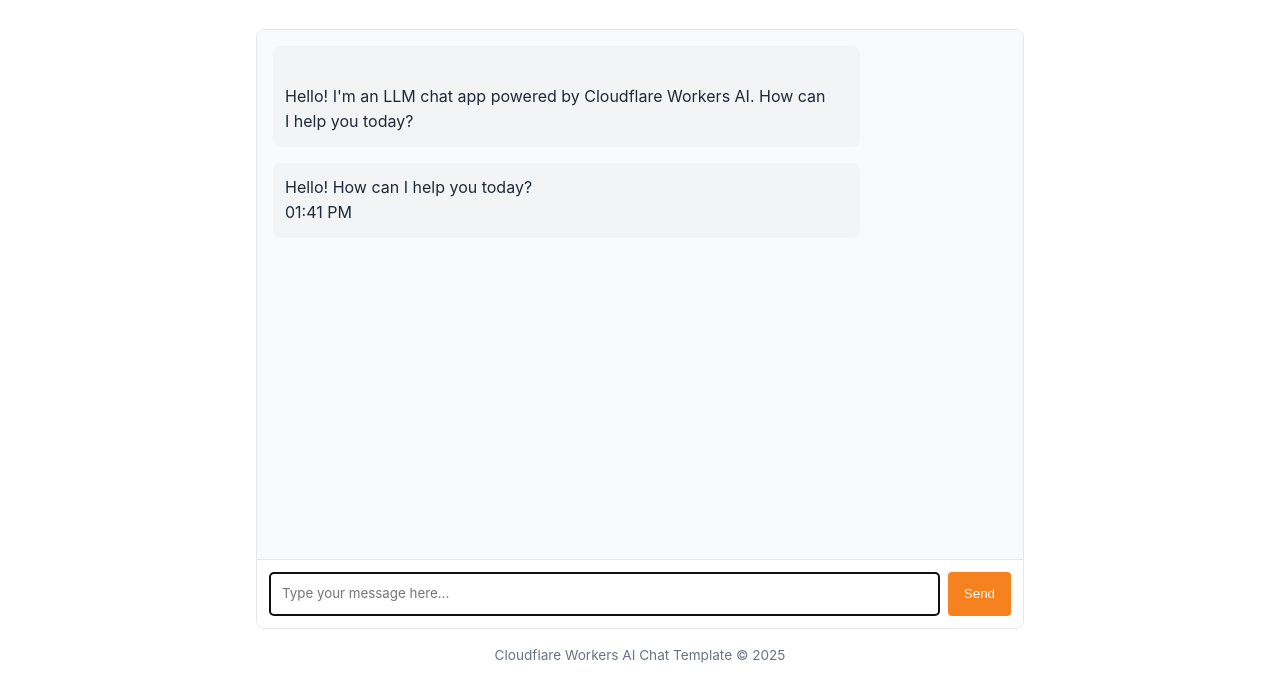
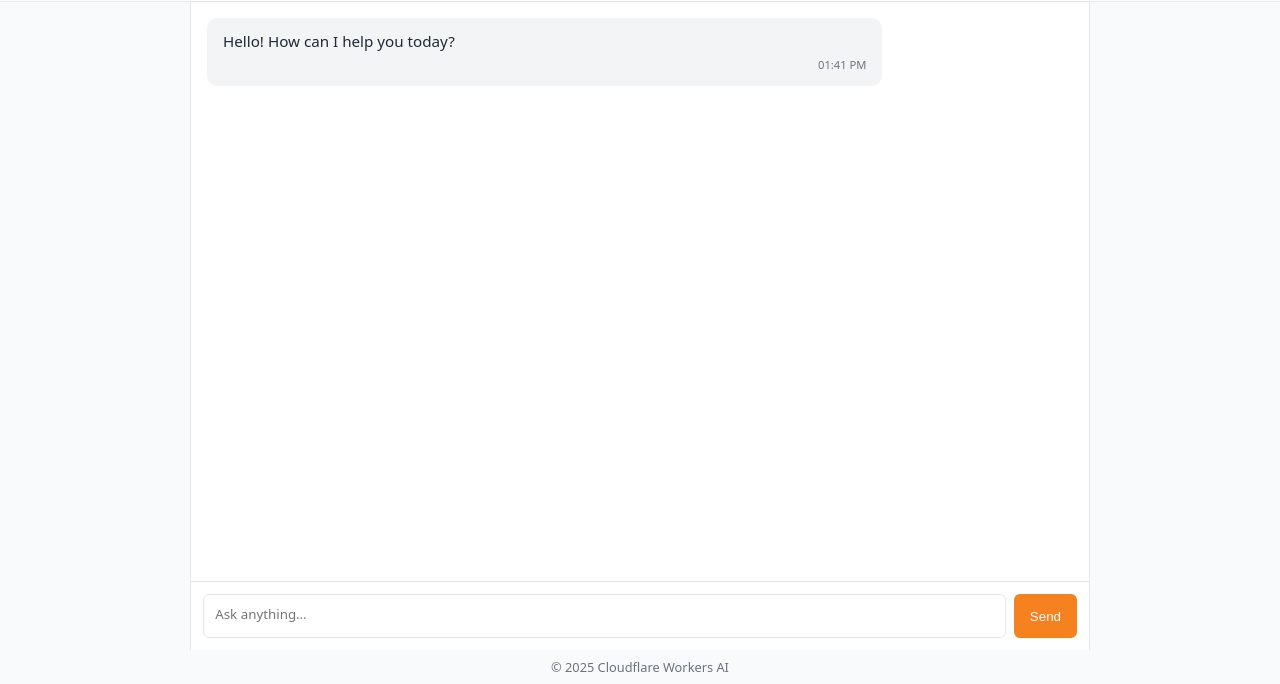
Before and after one commit to M9204/chatter, a website: page public/index.html in a window 1280 px wide. Shown: the part 116-800 px from the top of the page. Drawn offline with Linux system fonts and the light colour scheme.

Commit message:
Update index.html

```diff
--- a/public/index.html
+++ b/public/index.html
@@ -3,181 +3,168 @@
 <head>
 	<meta charset="UTF-8" />
 	<meta name="viewport" content="width=device-width, initial-scale=1.0" />
-		<title>LLM Chat App</title>
+	<title>Cloudflare AI Chat</title>
+
 	<style>
 		:root {
-				--primary-color: #f6821f;
+			--primary: #f6821f;
 			--primary-hover: #e67e22;
-				--light-bg: #f9fafb;
-				--border-color: #e5e7eb;
-				--text-color: #1f2937;
-				--text-light: #6b7280;
-				--user-msg-bg: #fff2e6;
-				--assistant-msg-bg: #f3f4f6;
+			--bg: #f9fafb;
+			--panel: #ffffff;
+			--border: #e5e7eb;
+			--text: #1f2937;
+			--muted: #6b7280;
+			--user-msg: #fff2e6;
+			--ai-msg: #f3f4f6;
 		}
 
-			* {
-				box-sizing: border-box;
-				margin: 0;
-				padding: 0;
-			}
+		* { box-sizing: border-box; }
 
 		body {
-				font-family:
-					-apple-system, BlinkMacSystemFont, "Segoe UI", Roboto, Oxygen, Ubuntu,
-					Cantarell, sans-serif;
-				line-height: 1.6;
-				color: var(--text-color);
-				max-width: 800px;
-				margin: 0 auto;
-				padding: 1rem;
+			margin: 0;
+			font-family: system-ui, -apple-system, Segoe UI, Roboto, sans-serif;
+			background: var(--bg);
+			color: var(--text);
+			height: 100vh;
+			display: flex;
+			flex-direction: column;
 		}
 
 		header {
 			text-align: center;
-				margin-bottom: 2rem;
-				padding: 1rem 0;
-				border-bottom: 1px solid var(--border-color);
+			padding: 1rem;
+			border-bottom: 1px solid var(--border);
+			background: var(--panel);
 		}
 
 		h1 {
-				font-size: 1.5rem;
-				color: var(--primary-color);
+			margin: 0;
+			font-size: 1.4rem;
+			color: var(--primary);
 		}
 
 		.chat-container {
+			flex: 1;
 			display: flex;
 			flex-direction: column;
-				height: calc(100vh - 200px);
-				min-height: 400px;
-				border: 1px solid var(--border-color);
-				border-radius: 8px;
-				overflow: hidden;
+			max-width: 900px;
+			width: 100%;
+			margin: 0 auto;
+			border-left: 1px solid var(--border);
+			border-right: 1px solid var(--border);
+			background: var(--panel);
 		}
 
 		.chat-messages {
 			flex: 1;
 			overflow-y: auto;
 			padding: 1rem;
-				background-color: var(--light-bg);
+			scroll-behavior: smooth;
 		}
 
 		.message {
-				margin-bottom: 1rem;
-				padding: 0.75rem;
-				border-radius: 8px;
-				max-width: 80%;
-			}
-
-			.message p {
-				white-space: pre-line;
-				margin: 0;
-				overflow-wrap: anywhere;
+			max-width: 78%;
+			padding: 0.75rem 1rem;
+			border-radius: 10px;
+			margin-bottom: 0.75rem;
+			font-size: 0.95rem;
+			line-height: 1.5;
 		}
 
 		.user-message {
-				background-color: var(--user-msg-bg);
-				align-self: flex-end;
 			margin-left: auto;
+			background: var(--user-msg);
 		}
 
 		.assistant-message {
-				background-color: var(--assistant-msg-bg);
-				align-self: flex-start;
+			margin-right: auto;
+			background: var(--ai-msg);
 		}
 
-			.message-input {
-				display: flex;
-				padding: 0.75rem;
-				border-top: 1px solid var(--border-color);
-				background-color: white;
-			}
-
-			#user-input {
-				flex: 1;
-				padding: 0.75rem;
-				border: 1px solid var(--border-color);
-				border-radius: 4px;
-				font-family: inherit;
-				resize: none;
-				min-height: 44px;
-			}
-
-			#send-button {
-				margin-left: 0.5rem;
-				padding: 0 1rem;
-				background-color: var(--primary-color);
-				color: white;
-				border: none;
-				border-radius: 4px;
-				cursor: pointer;
-				transition: background-color 0.2s;
-			}
-
-			#send-button:hover {
-				background-color: var(--primary-hover);
-			}
-
-			#send-button:disabled {
-				background-color: var(--text-light);
-				cursor: not-allowed;
+		.message time {
+			display: block;
+			font-size: 0.7rem;
+			color: var(--muted);
+			margin-top: 0.25rem;
+			text-align: right;
 		}
 
 		.typing-indicator {
 			display: none;
+			padding: 0.75rem 1rem;
+			color: var(--muted);
 			font-style: italic;
-				color: var(--text-light);
-				padding: 1rem;
 		}
 
 		.typing-indicator.visible {
 			display: block;
 		}
 
+		.input-bar {
+			display: flex;
+			gap: 0.5rem;
+			padding: 0.75rem;
+			border-top: 1px solid var(--border);
+			background: var(--panel);
+		}
+
+		textarea {
+			flex: 1;
+			border: 1px solid var(--border);
+			border-radius: 6px;
+			padding: 0.6rem 0.7rem;
+			font-family: inherit;
+			resize: none;
+			min-height: 44px;
+			max-height: 160px;
+		}
+
+		button {
+			background: var(--primary);
+			color: #fff;
+			border: none;
+			border-radius: 6px;
+			padding: 0 1rem;
+			cursor: pointer;
+		}
+
+		button:disabled {
+			opacity: 0.6;
+			cursor: not-allowed;
+		}
+
 		footer {
-				margin-top: 1rem;
 			text-align: center;
-				font-size: 0.85rem;
-				color: var(--text-light);
+			font-size: 0.8rem;
+			padding: 0.5rem;
+			color: var(--muted);
 		}
 	</style>
 </head>
+
 <body>
 	<header>
 		<h1>Cloudflare AI Chat</h1>
-			<p>Powered by Cloudflare Workers AI</p>
+		<p>Workers AI · Streaming · D1-ready</p>
 	</header>
 
 	<div class="chat-container">
-			<div id="chat-messages" class="chat-messages">
-				<div class="message assistant-message">
-					<p>
-						Hello! I'm an LLM chat app powered by Cloudflare Workers AI. How can
-						I help you today?
-					</p>
-				</div>
+		<div id="chat-messages" class="chat-messages"></div>
+
+		<div id="typing-indicator" class="typing-indicator">
+			AI is typing…
 		</div>
 
-			<div class="typing-indicator" id="typing-indicator">
-				AI is thinking...
-			</div>
-
-			<div class="message-input">
-				<textarea
-					id="user-input"
-					placeholder="Type your message here..."
-					rows="1"
-					autofocus
-				></textarea>
+		<div class="input-bar">
+			<textarea id="user-input" placeholder="Ask anything…" rows="1"></textarea>
 			<button id="send-button">Send</button>
 		</div>
 	</div>
 
 	<footer>
-			<p>Cloudflare Workers AI Chat Template &copy; 2025</p>
+		© 2025 Cloudflare Workers AI
 	</footer>
 
-		<!-- Chat app script -->
 	<script src="chat.js"></script>
 </body>
 </html>
```
Lines whose indentation alone changed are shown as unchanged.
